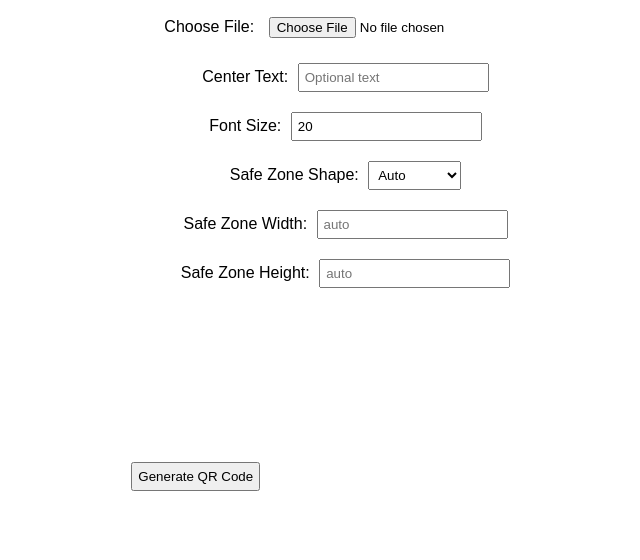
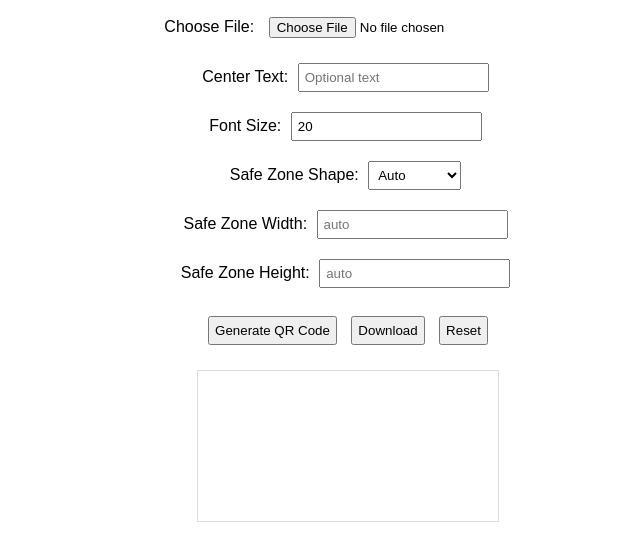
Before and after one commit to BrendenWJ/QR_CODE_GEN, a plain HTML site: page index.html in a window 1280 px wide. Shown: the part 138-698 px from the top of the page, without its empty margins (292-932 px from the left). Drawn offline with nearby package versions, Linux system fonts and the light colour scheme.

Commit message:
Update index.html

```diff
--- a/index.html
+++ b/index.html
@@ -6,13 +6,14 @@
   <title>Custom QR Code Generator</title>
   <style>
     body { font-family: Arial, sans-serif; text-align: center; padding: 20px; }
-    canvas { margin-top: 20px; }
+    canvas { margin-top: 20px; border: 1px solid #ddd; }
     label { display: block; margin-top: 10px; }
     input, select, button { margin: 5px; padding: 5px; }
   </style>
 </head>
 <body>
   <h2>Custom QR Code Generator</h2>
+
   <label>Enter Text/URL:
     <input type="text" id="qrText" placeholder="Enter text or URL">
   </label>
@@ -40,6 +41,10 @@
   </label>
   <br>
   <button onclick="generateQR()">Generate QR Code</button>
+  <button onclick="downloadQR()">Download</button>
+  <button onclick="resetQR()">Reset</button>
+
+  <br>
   <canvas id="qrCanvas"></canvas>
 
   <script src="https://cdn.jsdelivr.net/npm/qrcode-generator/qrcode.js"></script>
@@ -143,6 +148,28 @@
         ctx.fillText(centerText, cx, cy);
       }
     }
+
+    function downloadQR() {
+      const canvas = document.getElementById("qrCanvas");
+      const link = document.createElement("a");
+      link.download = "qr_code.png";
+      link.href = canvas.toDataURL("image/png");
+      link.click();
+    }
+
+    function resetQR() {
+      document.getElementById("qrText").value = "";
+      document.getElementById("centerText").value = "";
+      document.getElementById("fontSize").value = 20;
+      document.getElementById("safeShape").value = "auto";
+      document.getElementById("safeWidth").value = "";
+      document.getElementById("safeHeight").value = "";
+      document.getElementById("imageUpload").value = "";
+      uploadedImage = null;
+      const canvas = document.getElementById("qrCanvas");
+      const ctx = canvas.getContext("2d");
+      ctx.clearRect(0, 0, canvas.width, canvas.height);
+    }
   </script>
 </body>
 </html>
```
